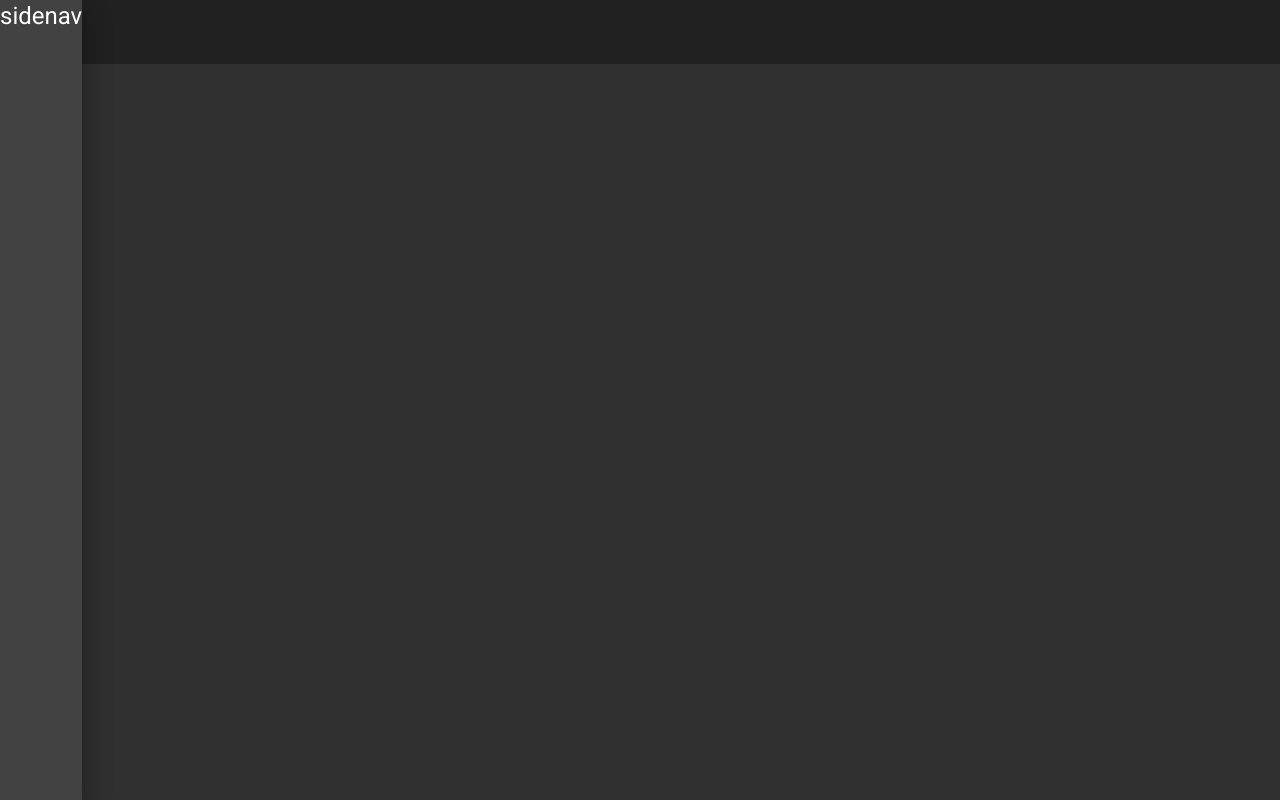
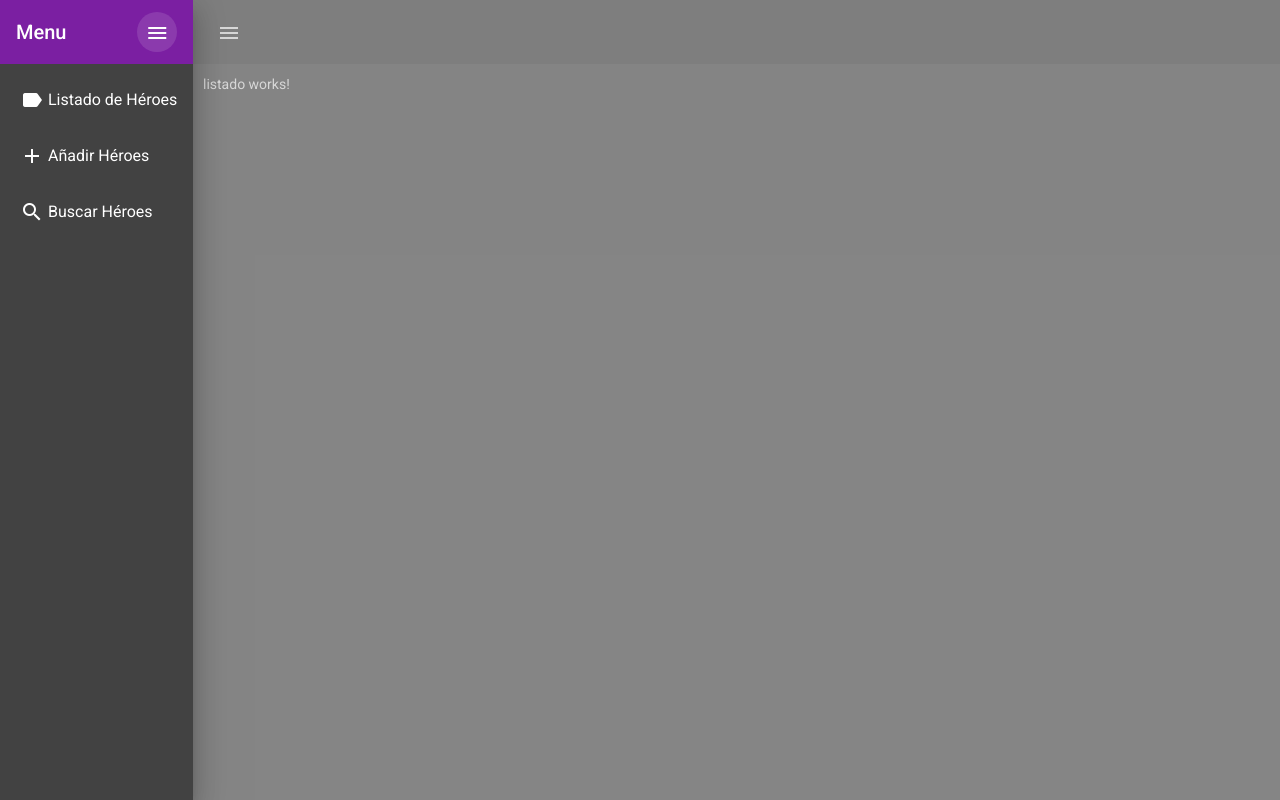
Before and after one commit to j-espejo/heroesApp, an Angular app: page /heroes/listado in a window 1280 px wide. Both pictures are taken after a click on the button "menu". Built offline with nearby package versions, Linux system fonts and the light colour scheme.

Commit message:
Material Navlist

```diff
--- a/src/app/heroes/pages/home/home.component.html
+++ b/src/app/heroes/pages/home/home.component.html
@@ -1,11 +1,39 @@
-<mat-drawer-container fullscreen>
-  <mat-sidenav #sidenav>
-    <h1>sidenav</h1>
+<mat-sidenav-container fullscreen>
+  <mat-sidenav #sidenav mode="push">
+    <mat-toolbar color="primary">
+      <span>Menu</span>
+      <span class="spacer"></span>
+
+      <button mat-icon-button (click)="sidenav.toggle()">
+        <mat-icon>menu</mat-icon>
+      </button>
+    </mat-toolbar>
+
+    <mat-nav-list>
+      <a routerLink="./listado" mat-list-item (click)="sidenav.toggle()">
+        <mat-icon mat-list-icon>label</mat-icon>
+        <span>Listado de Héroes</span>
+      </a>
+      <a routerLink="./agregar" mat-list-item (click)="sidenav.toggle()">
+        <mat-icon mat-list-icon>add</mat-icon>
+        <span>Añadir Héroes</span>
+      </a>
+      <a routerLink="./buscar" mat-list-item (click)="sidenav.toggle()">
+        <mat-icon mat-list-icon>search</mat-icon>
+        <span>Buscar Héroes</span>
+      </a>
+    </mat-nav-list>
   </mat-sidenav>
 
   <mat-toolbar>
     <button mat-icon-button (click)="sidenav.toggle()">
       <mat-icon>menu</mat-icon>
     </button>
+    <span class="spacer"></span>
+    <button mat-button>Logout</button>
   </mat-toolbar>
-</mat-drawer-container>
+
+  <div class="container">
+    <router-outlet></router-outlet>
+  </div>
+</mat-sidenav-container>
--- a/src/app/heroes/pages/home/home.component.ts
+++ b/src/app/heroes/pages/home/home.component.ts
@@ -4,13 +4,15 @@ import { Component, OnInit } from '@angular/core';
   selector: 'app-home',
   templateUrl: './home.component.html',
   styles: [
-  ]
+    `
+      .container {
+        margin: 10px;
+      }
+    `,
+  ],
 })
 export class HomeComponent implements OnInit {
+  constructor() {}
 
-  constructor() { }
-
-  ngOnInit(): void {
-  }
-
+  ngOnInit(): void {}
 }
--- a/src/styles.css
+++ b/src/styles.css
@@ -1,4 +1,14 @@
 /* You can add global styles to this file, and also import other style files */
 
-html, body { height: 100%; }
-body { margin: 0; font-family: Roboto, "Helvetica Neue", sans-serif; }
+html,
+body {
+  height: 100%;
+}
+body {
+  margin: 0;
+  font-family: Roboto, "Helvetica Neue", sans-serif;
+}
+
+.spacer {
+  flex: auto;
+}
```
Also changed, not shown: src/app/material/material.module.ts (+8 -1 lines).
